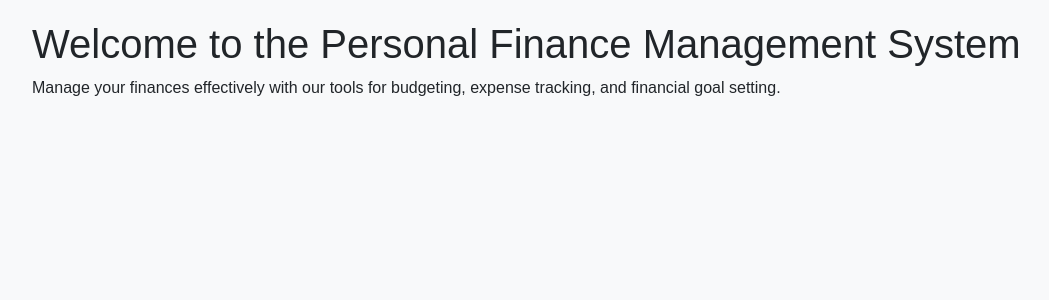
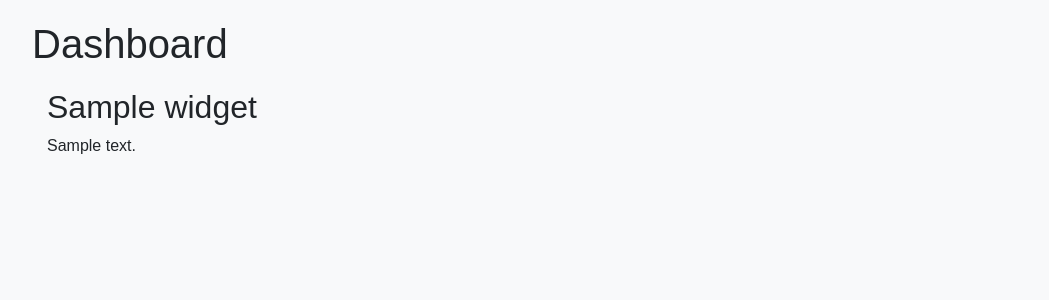
Before and after one commit to Dominick1998/Personal-Finance-Management-System, a Flask app: template app/templates/index.html in a window 1280 px wide. Shown: the part 58-358 px from the top of the page, without its empty margins (53-1102 px from the left). Run offline with Flask 2, Linux system fonts and the light colour scheme; the template is opened without the code that fills it: most values are stand-ins (such as "Sample title", 1, 10 or a date in 2020); some libraries are stand-ins or nearby versions.

Commit message:
Update index.html
Added logic to display dashboard widgets based on the user's dashboard_config.
Added a script block to handle dashboard widget customization.

```diff
--- a/app/templates/index.html
+++ b/app/templates/index.html
@@ -3,6 +3,22 @@
 {% extends "base.html" %}
 {% block title %}Home{% endblock %}
 {% block content %}
-  <h1>Welcome to the Personal Finance Management System</h1>
-  <p>Manage your finances effectively with our tools for budgeting, expense tracking, and financial goal setting.</p>
+  <h1>Dashboard</h1>
+  <div id="dashboard" class="container">
+    <!-- Add widgets here based on dashboard_config -->
+    {% for widget in dashboard_config.widgets %}
+      <div class="widget">
+        <h2>{{ widget.title }}</h2>
+        <p>{{ widget.content }}</p>
+      </div>
+    {% endfor %}
+  </div>
 {% endblock %}
+{% block scripts %}
+  <script>
+    document.addEventListener('DOMContentLoaded', function() {
+      // JavaScript to handle dashboard widget customization
+      console.log("Dashboard loaded and ready.");
+    });
+  </script>
+{% endblock %}
```
